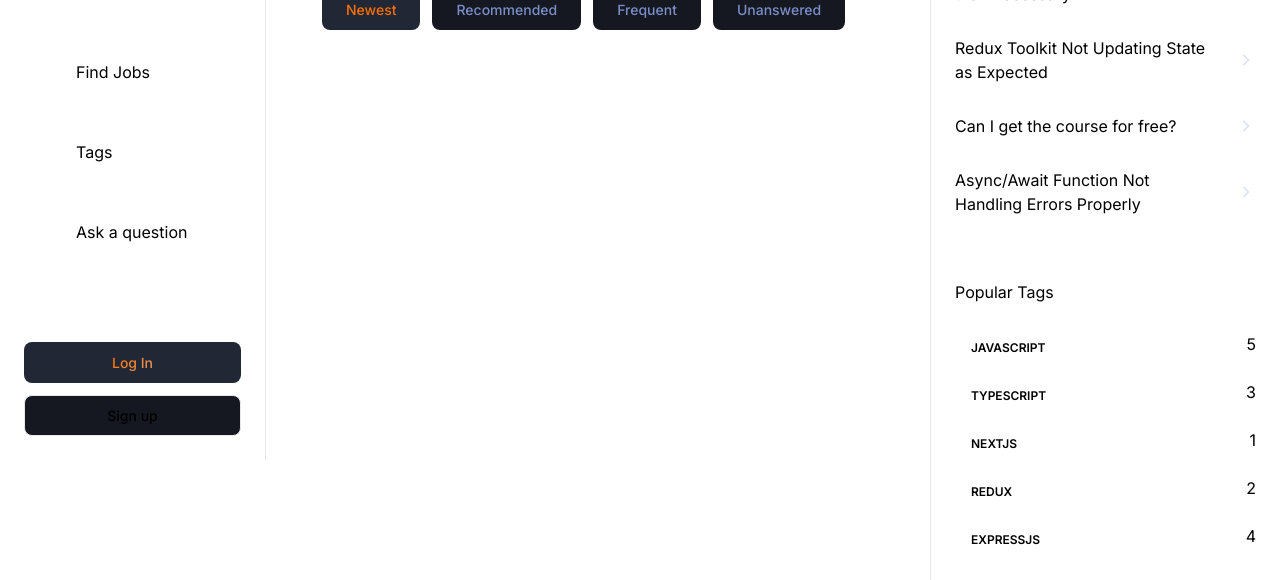
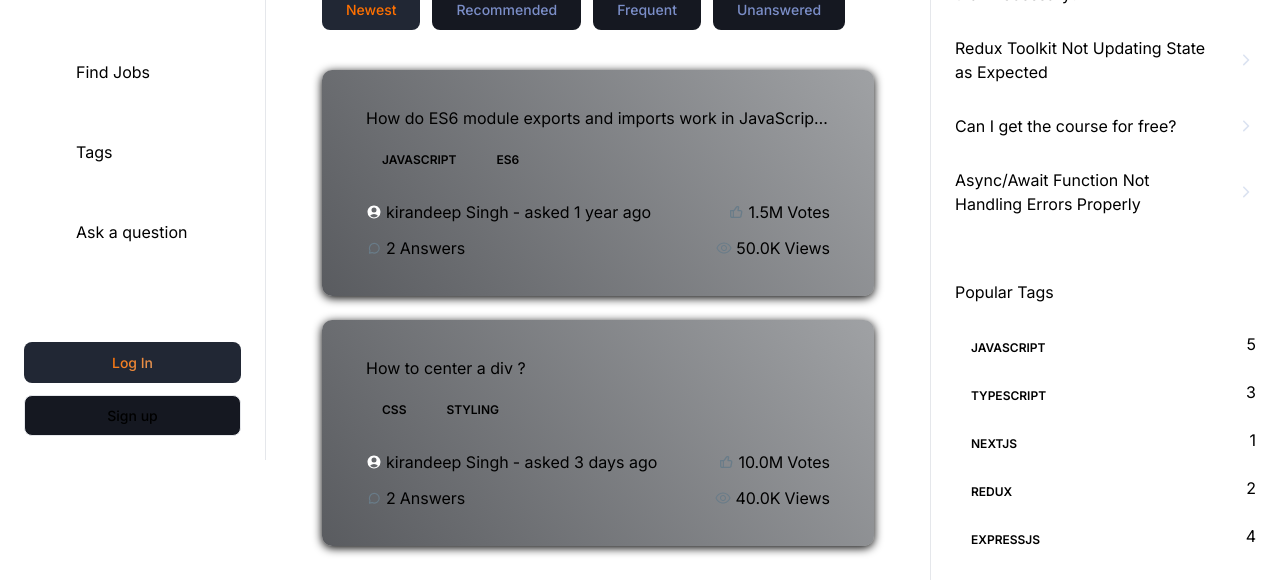
Before and after one commit to kirandeep7889/Dev-Overflow, a Next.js app: page / in a window 1280 px wide. Shown: the part 340-920 px from the top of the page. Built offline with nearby package versions, Linux system fonts and the light colour scheme; no server answers.

Commit message:
implement questions card

```diff
--- a/app/(root)/(home)/page.tsx
+++ b/app/(root)/(home)/page.tsx
@@ -1,10 +1,51 @@
+import QuestionCard from "@/components/cards/QuestionCard";
 import Filter from "@/components/shared/Filter";
 import HomeFilters from "@/components/shared/home/HomeFilters";
+import NoResult from "@/components/shared/NoResult";
 import LocalSearchbar from "@/components/shared/search/LocalSearchbar";
 import { Button } from "@/components/ui/button";
 import { HomePageFilters } from "@/constants/filters";
+import { Item } from "@radix-ui/react-menubar";
 import Link from "next/link";
 import React from "react";
+
+const questions = [
+  {
+    _id: "1",
+    title:
+      "How do ES6 module exports and imports work in JavaScript, and what are the key differences from CommonJS?",
+    tags: [
+      { _id: "1", name: "Javascript" },
+      { _id: "2", name: "ES6" },
+    ],
+    author: {
+      _id: "1",
+      name: "kirandeep Singh",
+      picture: "", // Assuming an empty string for the picture, as it's not provided in the original data
+    },
+    upvotes: 1500000, // Representing the upvotes as an array of strings
+    answers: [{}, {}], // Assuming each answer is an empty object, as the detailed structure is not provided
+    views: 50000,
+    createdAt: new Date("2023-06-04"), // Converting the date string to a Date object
+  },
+  {
+    _id: "2",
+    title: "How to center a div ?",
+    tags: [
+      { _id: "3", name: "CSS" },
+      { _id: "4", name: "Styling" },
+    ],
+    author: {
+      _id: "1",
+      name: "kirandeep Singh",
+      picture: "", // Assuming an empty string for the picture, as it's not provided in the original data
+    },
+    upvotes: 10000000, // Representing the upvotes as an array of strings
+    answers: [{}, {}], // Assuming each answer is an empty object, as the detailed structure is not provided
+    views: 40000,
+    createdAt: new Date("2024-06-04"), // Converting the date string to a Date object
+  },
+];
 
 const Home = () => {
   return (
@@ -35,6 +76,30 @@
         />
       </div>
       <HomeFilters />
+      <div className="mt-10 flex w-full flex-col gap-6">
+        {questions.length > 0 ? (
+          questions.map((question) => (
+            <QuestionCard
+              key={question._id}
+              _id={question._id}
+              title={question.title}
+              tags={question.tags}
+              author={question.author}
+              upvotes={question.upvotes}
+              views={question.views}
+              answers={question.answers}
+              createdAt={question.createdAt}
+            />
+          ))
+        ) : (
+          <NoResult
+            title="There's no questions to show"
+            description="Be the first to break the silence!  🚀 Ask a Question and kickstart thediscussion . Our query could be the next big thing others learn from. Get involved!💡"
+            link="/ask-question"
+            linkTitle="Ask a Question"
+          />
+        )}
+      </div>
     </>
   );
 };
--- /dev/null
+++ b/components/Metric.tsx
@@ -0,0 +1,56 @@
+import Image from "next/image";
+import Link from "next/link";
+import React from "react";
+
+interface MetricProps {
+  imgUrl: string;
+  alt: string;
+  value: string | number;
+  title: string;
+  href?: string;
+  textStyles?: string;
+  isAuthor?: boolean;
+}
+
+const Metric = ({
+  imgUrl,
+  alt,
+  value,
+  title,
+  href,
+  textStyles,
+  isAuthor,
+}: MetricProps) => {
+  const metricContent = (
+    <>
+      <Image
+        src={imgUrl}
+        width={16}
+        height={16}
+        alt={alt}
+        className={`object-contain ${href ? "rounded-full" : ""}`}
+      />
+      <p className={`${textStyles} flex items-center gap-1`}>
+        {value}
+        <span
+          className={`small-regular line-clamp-1 ${
+            isAuthor ? "max-sm:hidden" : ""
+          }`}
+        >
+          {title}
+        </span>
+      </p>
+    </>
+  );
+
+  if (href) {
+    return (
+      <Link href={href} className="flex-center gap-1">
+        {metricContent}
+      </Link>
+    );
+  }
+  return <div className="flex-center flex-wrap gap-1">{metricContent}</div>;
+};
+
+export default Metric;
--- /dev/null
+++ b/components/cards/QuestionCard.tsx
@@ -0,0 +1,90 @@
+import Link from "next/link";
+import React from "react";
+import RenderTag from "../shared/RenderTag";
+import Metric from "../Metric";
+import { formatAndDivideNumber, getTimestamp } from "@/lib/utils";
+
+interface QuestionCardProps {
+  _id: string;
+  title: string;
+  tags: {
+    _id: string;
+    name: string;
+  }[];
+  author: {
+    _id: string;
+    name: string;
+    picture: string;
+  };
+  upvotes: number;
+  views: number;
+  answers: Array<object>;
+  createdAt: Date;
+}
+
+const QuestionCard = ({
+  _id,
+  title,
+  tags,
+  author,
+  upvotes,
+  views,
+  answers,
+  createdAt,
+}: QuestionCardProps) => {
+  return (
+    <div className="card-wrapper rounded-[10px] p-9 sm:px-11">
+      <div className="flex flex-col-reverse items-start justify-between gap-5 sm:flex-row">
+        <div>
+          <span className="subtle-regular text-dark400_light700 line-clamp-1 flex sm:hidden">
+            {getTimestamp(createdAt)}
+          </span>
+          <Link href={`/question/${_id}`}>
+            <h3 className="sm:h3-semibold base-semibold text-dark200_light900 line-clamp-1 flex-1">
+              {title}
+            </h3>
+          </Link>
+        </div>
+        {/* { If signed in add edit and delete actions} */}
+      </div>
+      <div className="mt-3.5 flex flex-wrap gap-2">
+        {tags.map((tag) => (
+          <RenderTag key={tag._id} _id={tag._id} name={tag.name} />
+        ))}
+      </div>
+      <div className="flex-between mt-6 w-full flex-wrap gap-3">
+        <Metric
+          imgUrl="/assets/icons/avatar.svg"
+          alt="user"
+          value={author.name}
+          title={` - asked ${getTimestamp(createdAt)}`}
+          href={`/profile/${author._id}`}
+          textStyles="body-medium text-dark400_light700"
+        />
+        <Metric
+          imgUrl="/assets/icons/like.svg"
+          alt="upvotes"
+          value={formatAndDivideNumber(upvotes)}
+          title=" Votes"
+          textStyles="small-medium text-dark400_light800"
+        />
+        <Metric
+          imgUrl="/assets/icons/message.svg"
+          alt="message"
+          value={formatAndDivideNumber(answers.length)}
+          title=" Answers"
+          textStyles="small-medium text-dark400_light800"
+        />
+        <Metric
+          imgUrl="/assets/icons/eye.svg"
+          alt="eye"
+          value={formatAndDivideNumber(views)}
+          title=" Views"
+          textStyles="small-medium text-dark400_light800"
+        />
+      </div>
+    </div>
+  );
+};
+
+export default QuestionCard;
--- /dev/null
+++ b/components/shared/NoResult.tsx
@@ -0,0 +1,48 @@
+import Image from "next/image";
+import Link from "next/link";
+import React from "react";
+import { Button } from "../ui/button";
+
+interface NoResultProps {
+  title: string;
+  description: string;
+  link: string;
+  linkTitle: string;
+}
+
+const NoResult = ({ title, description, link, linkTitle }: NoResultProps) => {
+  return (
+    <div className="mt-10 flex w-full flex-col items-center justify-center">
+      <Image
+        src="/assets/images/light-illustration.png"
+        alt="No result illustration"
+        width={270}
+        height={200}
+        className="block object-contain dark:hidden"
+      />
+      <Image
+        src="/assets/images/dark-illustration.png"
+        alt="No result illustration"
+        width={270}
+        height={200}
+        className="hidden object-contain dark:flex"
+      />
+
+      <h2 className="h2-bold text-dark200_light900">{title}</h2>
+      <p className="body-regular text-dark500_light700 my-3.5 max-w-md text-center">
+        {description}
+      </p>
+      <Link href={link}>
+        <Button
+          className="paragraph-medium mt-5 min-h-[46px]
+        rounded-lg bg-primary-500 px-4 py-3 text-light-900 hover:bg-primary-500
+        dark:bg-primary-500 dark:text-light-900 "
+        >
+          {linkTitle}
+        </Button>
+      </Link>
+    </div>
+  );
+};
+
+export default NoResult;
--- a/components/shared/RenderTag.tsx
+++ b/components/shared/RenderTag.tsx
@@ -3,9 +3,9 @@
 import { Badge } from "../ui/badge";
 
 interface RenderTagProps {
-  _id: number;
+  _id: string;
   name: string;
-  totalQuestions: number;
+  totalQuestions?: number;
   showCount?: boolean;
 }
 
--- a/components/shared/RightSidebar.tsx
+++ b/components/shared/RightSidebar.tsx
@@ -29,11 +29,11 @@
 ];
 
 const popularTags = [
-  { _id: 1, name: "javascript", totalQuestions: 5 },
-  { _id: 2, name: "Typescript", totalQuestions: 3 },
-  { _id: 3, name: "NextJS", totalQuestions: 1 },
-  { _id: 4, name: "Redux", totalQuestions: 2 },
-  { _id: 5, name: "ExpressJS", totalQuestions: 4 },
+  { _id: "1", name: "javascript", totalQuestions: 5 },
+  { _id: "2", name: "Typescript", totalQuestions: 3 },
+  { _id: "3", name: "NextJS", totalQuestions: 1 },
+  { _id: "4", name: "Redux", totalQuestions: 2 },
+  { _id: "5", name: "ExpressJS", totalQuestions: 4 },
 ];
 
 const RightSidebar = () => {
--- a/lib/utils.ts
+++ b/lib/utils.ts
@@ -4,3 +4,50 @@
 export function cn(...inputs: ClassValue[]) {
   return twMerge(clsx(inputs))
 }
+
+export const getTimestamp = (createdAt: Date): string => {
+  const now = new Date();
+  const timeDifference = now.getTime() - createdAt.getTime();
+
+  const minute = 60 * 1000;
+  const hour = 60 * minute;
+  const day = 24 * hour;
+  const week = 7 * day;
+  const month = 30 * day;
+  const year = 365 * day;
+
+  if (timeDifference < minute) {
+    const seconds = Math.floor(timeDifference / 1000);
+    return `${seconds} ${seconds === 1 ? 'second' : 'seconds'} ago`;
+  } else if (timeDifference < hour) {
+    const minutes = Math.floor(timeDifference / minute);
+    return `${minutes} ${minutes === 1 ? 'minute' : 'minutes'} ago`;
+  } else if (timeDifference < day) {
+    const hours = Math.floor(timeDifference / hour);
+    return `${hours} ${hours === 1 ? 'hour' : 'hours'} ago`;
+  } else if (timeDifference < week) {
+    const days = Math.floor(timeDifference / day);
+    return `${days} ${days === 1 ? 'day' : 'days'} ago`;
+  } else if (timeDifference < month) {
+    const weeks = Math.floor(timeDifference / week);
+    return `${weeks} ${weeks === 1 ? 'week' : 'weeks'} ago`;
+  } else if (timeDifference < year) {
+    const months = Math.floor(timeDifference / month);
+    return `${months} ${months === 1 ? 'month' : 'months'} ago`;
+  } else {
+    const years = Math.floor(timeDifference / year);
+    return `${years} ${years === 1 ? 'year' : 'years'} ago`;
+  }
+};
+
+export const formatAndDivideNumber = (num: number): string => {
+  if (num >= 1000000) {
+    const formattedNum = (num / 1000000).toFixed(1);
+    return `${formattedNum}M`;
+  } else if (num >= 1000) {
+    const formattedNum = (num / 1000).toFixed(1);
+    return `${formattedNum}K`;
+  } else {
+    return num.toString();
+  }
+};
--- a/styles/theme.css
+++ b/styles/theme.css
@@ -4,7 +4,7 @@
 
 @layer utilities {
   .background-light850_dark100 {
-    @apply bg-light-800 dark:bg-dark-100;
+    @apply bg-light-850 dark:bg-dark-100;
   }
 
   .text-light900_dark100 {
```
